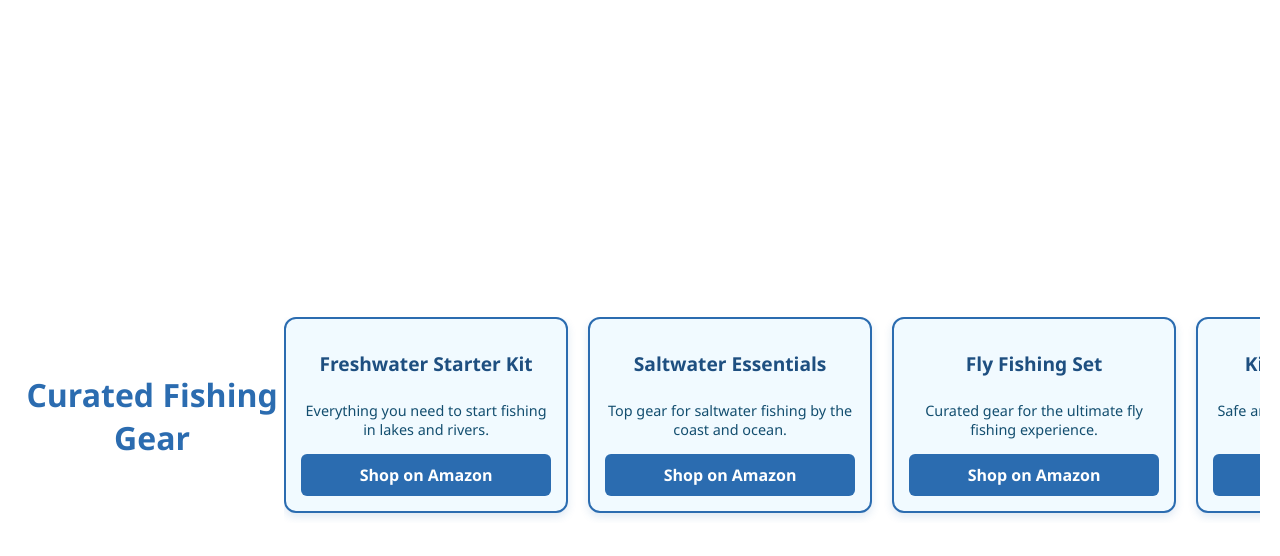
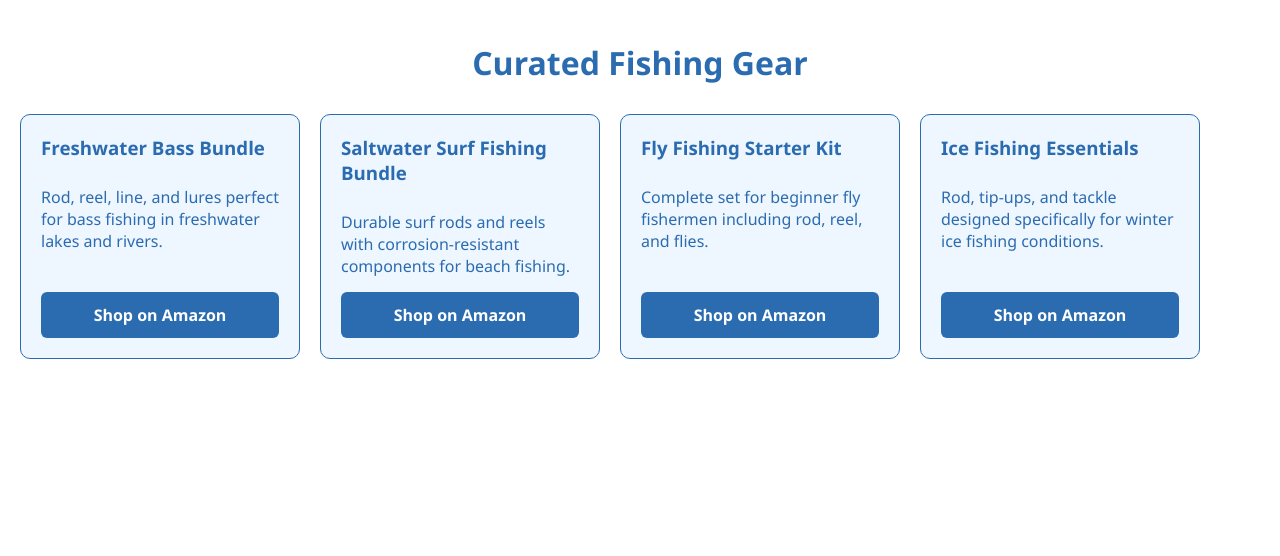
Before and after one commit to autin2/fishrigfinder, a website: page collections.html in a window 1280 px wide. Drawn offline with Linux system fonts and the light colour scheme.

Commit message:
Update collections.html

```diff
--- a/collections.html
+++ b/collections.html
@@ -3,73 +3,61 @@
 <head>
   <meta charset="UTF-8" />
   <meta name="viewport" content="width=device-width, initial-scale=1" />
-  <title>Collections - Curated Fishing Gear</title>
-  <link rel="stylesheet" href="style.css" />
+  <title>Curated Fishing Gear</title>
   <style>
     body {
       padding: 20px;
       font-family: 'Segoe UI', sans-serif;
-      background-color: white;
+      background: white;
       color: #2b6cb0;
+      margin: 0;
     }
-
     h1 {
       text-align: center;
       margin-bottom: 30px;
     }
-
     .collections-container {
       display: flex;
       overflow-x: auto;
       gap: 20px;
       padding-bottom: 10px;
+      width: 100%;
+      box-sizing: border-box;
+      scrollbar-width: thin;
     }
-
     .bundle {
-      min-width: 250px;
-      border: 2px solid #2b6cb0;
-      border-radius: 12px;
-      padding: 15px;
-      background: #f1faff;
+      flex: 0 0 auto;
+      background: #eef6ff;
+      border: 1px solid #2b6cb0;
+      border-radius: 10px;
+      padding: 20px;
+      width: 280px;
+      box-sizing: border-box;
       display: flex;
       flex-direction: column;
       justify-content: space-between;
-      box-shadow: 0 4px 8px rgba(43,108,176,0.15);
-      cursor: pointer;
-      transition: transform 0.2s ease;
-      text-align: center;
     }
-
-    .bundle:hover {
-      transform: scale(1.05);
-      box-shadow: 0 6px 14px rgba(43,108,176,0.3);
+    .bundle h3 {
+      margin-top: 0;
+      margin-bottom: 10px;
+      font-weight: 700;
     }
-
-    .bundle h2 {
-      margin-bottom: 10px;
-      font-size: 1.2rem;
-      color: #1e4f80;
-    }
-
     .bundle p {
       flex-grow: 1;
-      font-size: 0.9rem;
       margin-bottom: 15px;
-      color: #134e6f;
     }
-
-    .bundle a {
+    .bundle a.button {
       background-color: #2b6cb0;
       color: white;
-      padding: 10px 0;
+      text-decoration: none;
+      padding: 12px;
       border-radius: 6px;
+      text-align: center;
       font-weight: 600;
-      text-decoration: none;
       display: block;
-      transition: background-color 0.3s ease;
+      cursor: pointer;
     }
-
-    .bundle a:hover {
+    .bundle a.button:hover {
       background-color: #1e4f80;
     }
   </style>
@@ -79,29 +67,59 @@
   <h1>Curated Fishing Gear</h1>
 
   <div class="collections-container">
+
     <div class="bundle">
-      <h2>Freshwater Starter Kit</h2>
-      <p>Everything you need to start fishing in lakes and rivers.</p>
-      <a href="https://www.amazon.com/s?k=freshwater+fishing+starter+kit&tag=clamtour-20" target="_blank" rel="noopener noreferrer">Shop on Amazon</a>
+      <h3>Freshwater Bass Bundle</h3>
+      <p>Rod, reel, line, and lures perfect for bass fishing in freshwater lakes and rivers.</p>
+      <a
+        class="button"
+        href="https://www.amazon.com/s?k=freshwater+bass+fishing+gear&tag=clamtour-20"
+        target="_blank"
+        rel="noopener noreferrer"
+      >
+        Shop on Amazon
+      </a>
     </div>
 
     <div class="bundle">
-      <h2>Saltwater Essentials</h2>
-      <p>Top gear for saltwater fishing by the coast and ocean.</p>
-      <a href="https://www.amazon.com/s?k=saltwater+fishing+essentials&tag=clamtour-20" target="_blank" rel="noopener noreferrer">Shop on Amazon</a>
+      <h3>Saltwater Surf Fishing Bundle</h3>
+      <p>Durable surf rods and reels with corrosion-resistant components for beach fishing.</p>
+      <a
+        class="button"
+        href="https://www.amazon.com/s?k=saltwater+surf+fishing+gear&tag=clamtour-20"
+        target="_blank"
+        rel="noopener noreferrer"
+      >
+        Shop on Amazon
+      </a>
     </div>
 
     <div class="bundle">
-      <h2>Fly Fishing Set</h2>
-      <p>Curated gear for the ultimate fly fishing experience.</p>
-      <a href="https://www.amazon.com/s?k=fly+fishing+set&tag=clamtour-20" target="_blank" rel="noopener noreferrer">Shop on Amazon</a>
+      <h3>Fly Fishing Starter Kit</h3>
+      <p>Complete set for beginner fly fishermen including rod, reel, and flies.</p>
+      <a
+        class="button"
+        href="https://www.amazon.com/s?k=fly+fishing+starter+kit&tag=clamtour-20"
+        target="_blank"
+        rel="noopener noreferrer"
+      >
+        Shop on Amazon
+      </a>
     </div>
 
     <div class="bundle">
-      <h2>Kids Fishing Bundle</h2>
-      <p>Safe and fun gear perfect for young anglers.</p>
-      <a href="https://www.amazon.com/s?k=kids+fishing+gear&tag=clamtour-20" target="_blank" rel="noopener noreferrer">Shop on Amazon</a>
+      <h3>Ice Fishing Essentials</h3>
+      <p>Rod, tip-ups, and tackle designed specifically for winter ice fishing conditions.</p>
+      <a
+        class="button"
+        href="https://www.amazon.com/s?k=ice+fishing+gear&tag=clamtour-20"
+        target="_blank"
+        rel="noopener noreferrer"
+      >
+        Shop on Amazon
+      </a>
     </div>
+
   </div>
 
 </body>
```
